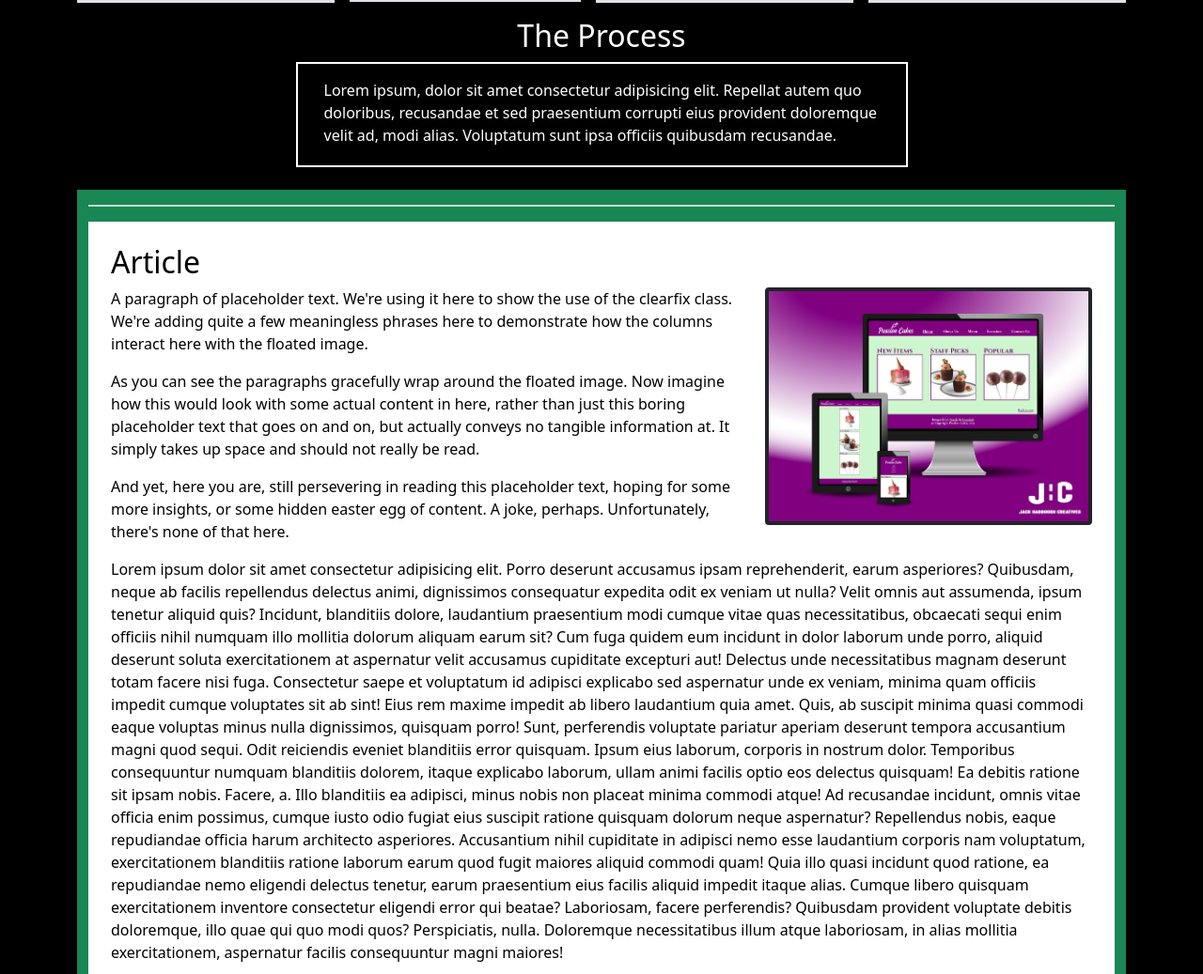
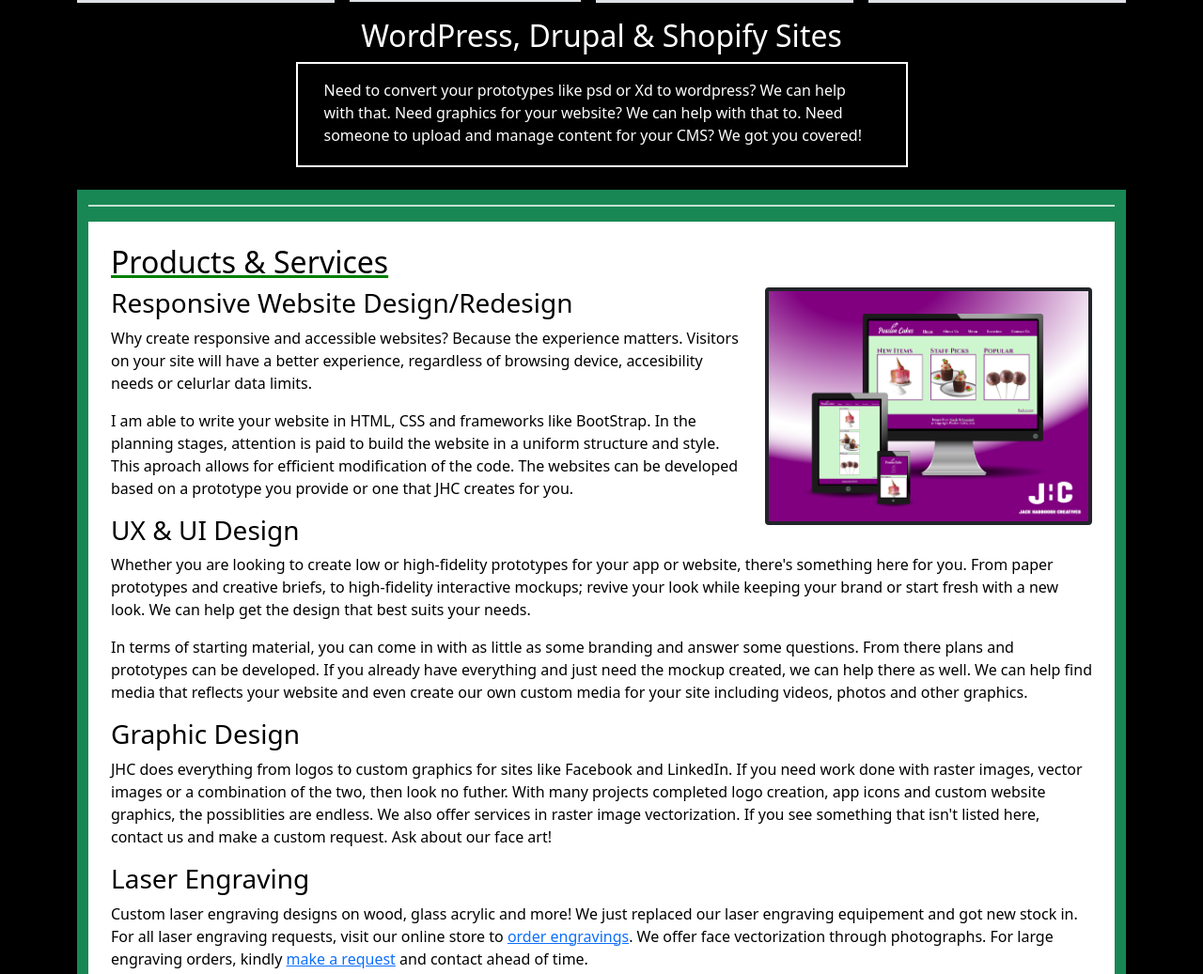
Before and after one commit to habb0016/jhcreatives, a plain HTML site: page index.html in a window 1280 px wide. Shown: the part 1527-2564 px from the top of the page at 94% size. Drawn offline with nearby package versions, Linux system fonts and the light colour scheme.

Commit message:
Changes filler text to actual content

```diff
--- a/index.html
+++ b/index.html
@@ -57,7 +57,7 @@
     <!-- container for hero elements -->
     <div class="text-white container d-flex flex-column">
       <!-- logo and h1 -->
-      <div class="d-flex flex-column align-items-center pt-4 container" style="background-color: rgba(0, 0, 0, 0.5); border: 1px solid white; border-radius: 25px; margin-top: 3em; max-width: 696px;">
+      <div class="d-flex flex-column align-items-center pt-4 container" style="background-color: rgba(0, 0, 0, 0.5); border: 3px solid white; border-radius: 25px; margin-top: 3em; max-width: 696px;">
         <img class="img-fluid w-25 pt-2" src="images/jhc_logo.svg" alt="logo">
         <h1 class="text-center text-white pt-2 pb-4">Jack Habboosh Creatives</h1>
       </div>
@@ -97,7 +97,7 @@
         <h2 class="text-white pt-3 pb-0 text-md-start">Jack Habboosh</h2>
         <p class="bg-success p-3 my-2 rounded rounded-3 border border-3 text-black fw-bold justify-content-center"
           style="max-width: 350px; margin: 0 auto;">An Interactive Media
-          Design student with interests in Web Development, UX/UI Design, Digital Graphics & Laser Engraving. If you
+          Design student with interests in Web Development, UX/UI Design, Graphic Design & Laser Engraving. If you
           need
           to tackle a problem efficiently and creatively in a timely manner, then look no futher.</p>
       </div>
@@ -171,7 +171,7 @@
       </div>
       <!-- carousel for UX/UI -->
       <div class="portfolio3">
-        <h3 class="text-center pt-1">Digital Graphics</h3>
+        <h3 class="text-center pt-1">Graphic Design</h3>
         <div class="container-fluid py-2 text-light d-flex flex-column align-items-center border border-4 bg-success">
           <div id="carouselExampleInterval" class="carousel m-4 mx-3 px-0 rounded-circle"
             style="max-width: 250px; max-height: 250px; box-sizing: border-box;" data-bs-ride="carousel">
@@ -225,37 +225,25 @@
         </div>
       </div>
       </div>
-      <h2 class="text-center pt-3">The Process</h2>
-      <div class="container border border-2 border-white col-lg-8 col-xl-7 col-xxl-6"><p class="p-3 pb-1">Lorem ipsum, dolor sit amet consectetur adipisicing elit. Repellat autem quo doloribus, recusandae et sed praesentium corrupti eius provident doloremque velit ad, modi alias. Voluptatum sunt ipsa officiis quibusdam recusandae.</p></div>
+      <h2 class="text-center pt-3">WordPress, Drupal & Shopify Sites</h2>
+      <div class="container border border-2 border-white col-lg-8 col-xl-7 col-xxl-6"><p class="p-3 pb-1">Need to convert your prototypes like psd or Xd to wordpress? We can help with that. Need graphics for your website? We can help with that to. Need someone to upload and manage content for your CMS? We got you covered!</p></div>
       <!-- green box with articles -->
       <div class="container bg-success col-md-12 mt-4">
         <hr>
         <div class="container bg-white p-4 text-black pb-4" style="margin-bottom: 1em; padding: 0%;">
           <div class="clearfix">
-            <h2>Article</h2>
+            <h2 style="text-decoration: underline green;">Products & Services</h2>
             <img class="img-fluid col-md-6 col-lg-4 float-md-end ms-md-4 rounded rounded-10 border border-4 border-dark" src="images/jhc_passion_cakes_superimposed.png" alt="">
-            <p>
-              A paragraph of placeholder text. We're using it here to show the use of the clearfix class. We're adding quite a few meaningless phrases here to demonstrate how the columns interact here with the floated image.
-            </p>
-
-            <p>
-              As you can see the paragraphs gracefully wrap around the floated image. Now imagine how this would look with some actual content in here, rather than just this boring placeholder text that goes on and on, but actually conveys no tangible information at. It simply takes up space and should not really be read.
-            </p>
-
-            <p>
-              And yet, here you are, still persevering in reading this placeholder text, hoping for some more insights, or some hidden easter egg of content. A joke, perhaps. Unfortunately, there's none of that here.
-            </p>
-            Lorem ipsum dolor sit amet consectetur adipisicing elit. Porro deserunt accusamus ipsam reprehenderit, earum asperiores? Quibusdam, neque ab facilis repellendus delectus animi, dignissimos consequatur expedita odit ex veniam ut nulla?
-            Velit omnis aut assumenda, ipsum tenetur aliquid quis? Incidunt, blanditiis dolore, laudantium praesentium modi cumque vitae quas necessitatibus, obcaecati sequi enim officiis nihil numquam illo mollitia dolorum aliquam earum sit?
-            Cum fuga quidem eum incidunt in dolor laborum unde porro, aliquid deserunt soluta exercitationem at aspernatur velit accusamus cupiditate excepturi aut! Delectus unde necessitatibus magnam deserunt totam facere nisi fuga.
-            Consectetur saepe et voluptatum id adipisci explicabo sed aspernatur unde ex veniam, minima quam officiis impedit cumque voluptates sit ab sint! Eius rem maxime impedit ab libero laudantium quia amet.
-            Quis, ab suscipit minima quasi commodi eaque voluptas minus nulla dignissimos, quisquam porro! Sunt, perferendis voluptate pariatur aperiam deserunt tempora accusantium magni quod sequi. Odit reiciendis eveniet blanditiis error quisquam.
-            Ipsum eius laborum, corporis in nostrum dolor. Temporibus consequuntur numquam blanditiis dolorem, itaque explicabo laborum, ullam animi facilis optio eos delectus quisquam! Ea debitis ratione sit ipsam nobis. Facere, a.
-            Illo blanditiis ea adipisci, minus nobis non placeat minima commodi atque! Ad recusandae incidunt, omnis vitae officia enim possimus, cumque iusto odio fugiat eius suscipit ratione quisquam dolorum neque aspernatur?
-            Repellendus nobis, eaque repudiandae officia harum architecto asperiores. Accusantium nihil cupiditate in adipisci nemo esse laudantium corporis nam voluptatum, exercitationem blanditiis ratione laborum earum quod fugit maiores aliquid commodi quam!
-            Quia illo quasi incidunt quod ratione, ea repudiandae nemo eligendi delectus tenetur, earum praesentium eius facilis aliquid impedit itaque alias. Cumque libero quisquam exercitationem inventore consectetur eligendi error qui beatae?
-            Laboriosam, facere perferendis? Quibusdam provident voluptate debitis doloremque, illo quae qui quo modi quos? Perspiciatis, nulla. Doloremque necessitatibus illum atque laboriosam, in alias mollitia exercitationem, aspernatur facilis consequuntur magni maiores!
-
+            <h3>Responsive Website Design/Redesign</h3>
+            <p>Why create responsive and accessible websites? Because the experience matters. Visitors on your site will have a better experience, regardless of browsing device, accesibility needs or celurlar data limits. </p>
+            <p>I am able to write your website in HTML, CSS and frameworks like BootStrap. In the planning stages, attention is paid to build the website in a uniform structure and style. This aproach allows for efficient modification of the code. The websites can be developed based on a prototype you provide or one that JHC creates for you.</p>
+            <h3>UX & UI Design</h3>
+            <p>Whether you are looking to create low or high-fidelity prototypes for your app or website, there's something here for you. From paper prototypes and creative briefs, to high-fidelity interactive mockups; revive your look while keeping your brand or start fresh with a new look. We can help get the design that best suits your needs.</p>
+            <p>In terms of starting material, you can come in with as little as some branding and answer some questions. From there plans and prototypes can be developed. If you already have everything and just need the mockup created, we can help there as well. We can help find media that reflects your website and even create our own custom media for your site including videos, photos and other graphics.</p>
+            <h3>Graphic Design</h3>
+            <p>JHC does everything from logos to custom graphics for sites like Facebook and LinkedIn. If you need work done with raster images, vector images or a combination of the two, then look no futher. With many projects completed logo creation, app icons and custom website graphics, the possiblities are endless. We also offer services in raster image vectorization. If you see something that isn't listed here, contact us and make a custom request. Ask about our face art!</p>
+            <h3>Laser Engraving</h3>
+            <p>Custom laser engraving designs on wood, glass acrylic and more! We just replaced our laser engraving equipement and got new stock in. For all laser engraving requests, visit our online store to <a href="#">order engravings</a>. We offer face vectorization through photographs. For large engraving orders, kindly <a href="#">make a request</a> and contact ahead of time.</p>
           </div>
       </div>
       <hr>
```
